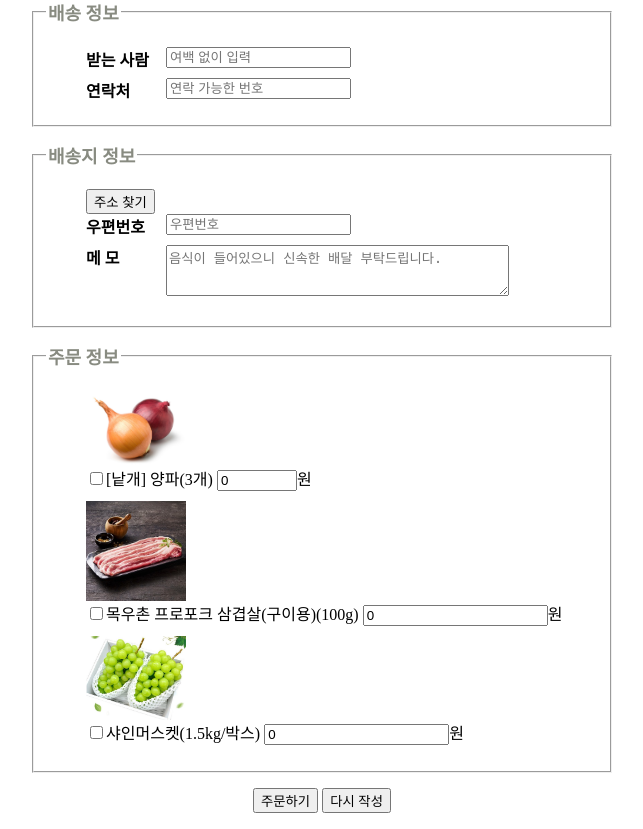
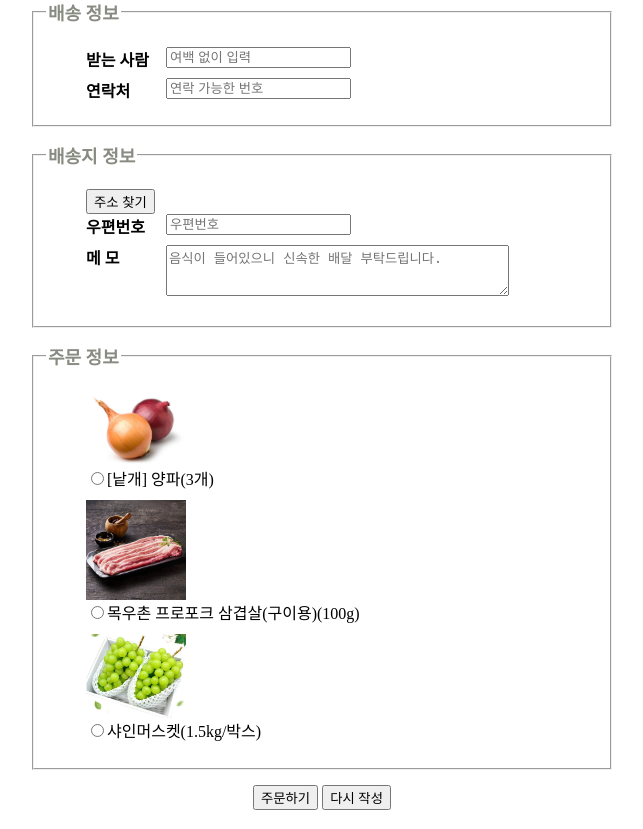
Before and after one commit to mseo39/likelion-Less, a Django app: page /payment in a window 1280 px wide. Shown: the part 227-1056 px from the top of the page, without its empty margins (318-961 px from the left). Run offline with Django 3.2, Linux system fonts and the light colour scheme.

Commit message:
payment_radiobutton

```diff
--- a/main/templates/payment.html
+++ b/main/templates/payment.html
@@ -81,30 +81,27 @@
                         <div class="col-md-4">
 							<img src="/static/images/onion.jpg" alt="payment_1" width="100px">
                             <br>
-						    <label><input type="checkbox">[낱개] 양파(3개)</label>
-						    <label><input type="number" value="0" min="2100" max="21000">원 </label>
+						    <label><input type="radio" name='goods_1' value='onion'>[낱개] 양파(3개)</label>
                         </div>
                     </li>
 					<li>
                         <div class="col-md-4">
 							<img src="/static/images/porkbelly.jpg" alt="payment_2" width="100px">
                             <br>
-						    <label><input type="checkbox">목우촌 프로포크 삼겹살(구이용)(100g)</label>
-						    <label><input type="number" value="0" min="2,780" max="27,800">원 </label>
+						    <label><input type="radio" name='goods_2' value='porkbelly'>목우촌 프로포크 삼겹살(구이용)(100g)</label>
                         </div>
                     </li>
 					<li>
                         <div class="col-md-4">
 							<img src="/static/images/shinemuscat.jpg" alt="payment_3" width="100px">
 						    <br>
-                            <label><input type="checkbox">샤인머스켓(1.5kg/박스)</label>
-						    <label><input type="number" value="0" min="29,800" max="298,000">원 </label>
+						    <label><input type="radio" name='goods_3' value='shinemuscat'>샤인머스켓(1.5kg/박스)</label>
                         </div>
 					</li>
 				</ul>
 			</fieldset>
 			<div class="centered">
-				<input type="submit" value="주문하기" oneclick='alert("주문이 완료되었습니다.")'/>
+				<input type="submit" value="주문하기" oneclick='alert("주문이 완료되었습니다.")'>
 				<input type="reset" value="다시 작성">
 			</div>
 		</form>
```
